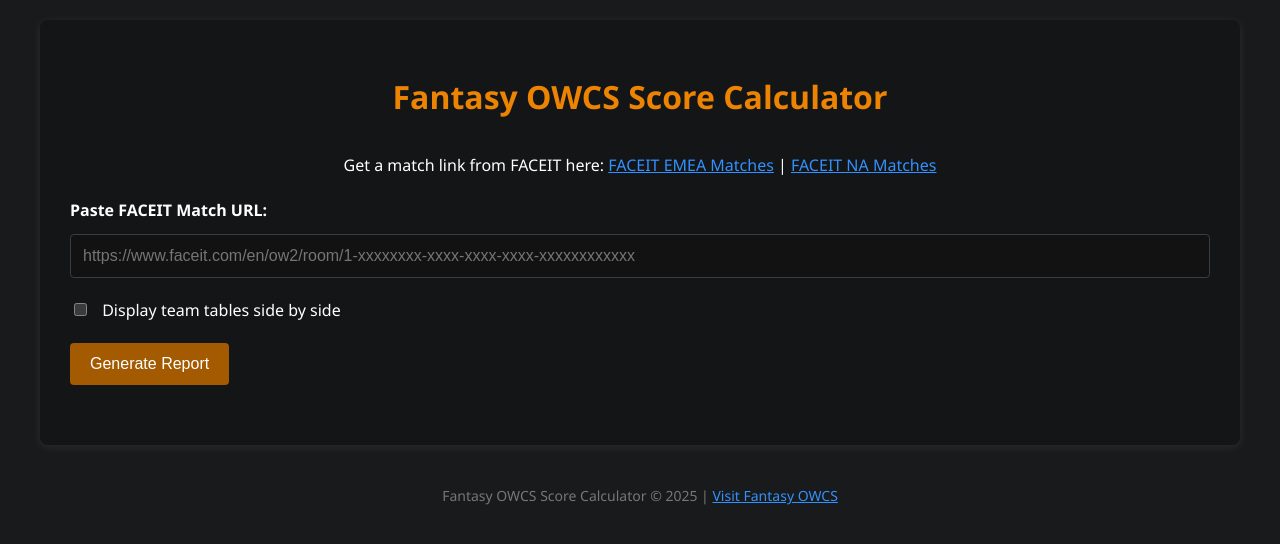
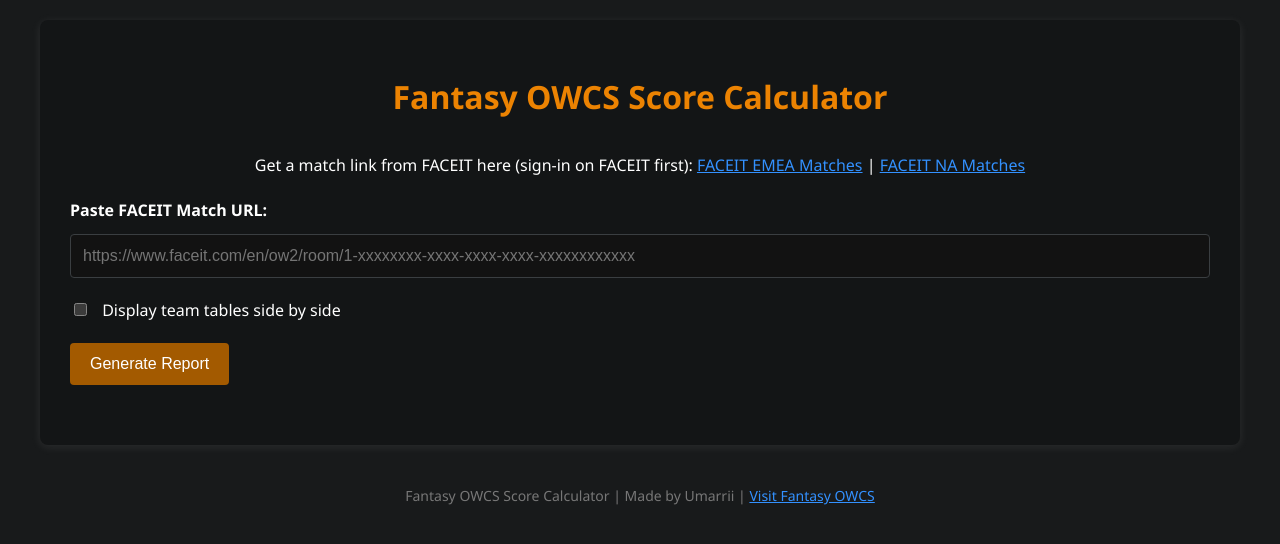
Before and after one commit to UmarUMahmood/fantasy-owcs-score-calc, a Flask app: page / in a window 1280 px wide. Shown: the top 544 px of the page. Run offline with Flask 3, Linux system fonts and the light colour scheme.

Commit message:
add notice for faceit sign-in and update footer

```diff
--- a/templates/index.html
+++ b/templates/index.html
@@ -135,7 +135,7 @@
         <h1>Fantasy OWCS Score Calculator</h1>
 
         <div class="match-links" style="margin-bottom: 20px; text-align: center;">
-            Get a match link from FACEIT here:
+            Get a match link from FACEIT here (sign-in on FACEIT first):
             <a href="https://www.faceit.com/en/ow2/league/FACEIT%20League/88c7f7ec-4cb8-44d3-a5db-6e808639c232/19cfb5d9-6a70-45cc-904f-2e8ef6f80a4b/matches?region=65b085e4-7e28-49f3-a6c1-9e12faaa343b&division=47812350-e0c6-48fd-8ff9-19d184236957&stage=ccea29fe-582e-4619-8afa-858bacc89a4f&conference=6306d719-8c2d-471c-bc42-421ada64911b" target="_blank">FACEIT EMEA Matches</a> |
             <a href="https://www.faceit.com/en/ow2/league/FACEIT%20League/88c7f7ec-4cb8-44d3-a5db-6e808639c232/19cfb5d9-6a70-45cc-904f-2e8ef6f80a4b/matches?region=e80b15e5-92eb-4500-8814-2353162a4727&division=d9e85be4-5622-430f-9f3f-f2f39485d28b&stage=ad5d41df-d838-4358-9cb0-dc464b79624e&conference=83cf0d5b-329b-4ac7-80c0-282238c336e3" target="_blank">FACEIT NA Matches</a>
         </div>
@@ -166,7 +166,7 @@
     </div>
 
     <footer>
-        <p>Fantasy OWCS Score Calculator &copy; 2025 | <a href="https://owfantasy.com/" target="_blank">Visit Fantasy OWCS</a></p>
+        <p>Fantasy OWCS Score Calculator | Made by Umarrii | <a href="https://owfantasy.com/" target="_blank">Visit Fantasy OWCS</a></p>
     </footer>
 
     <script>
```
